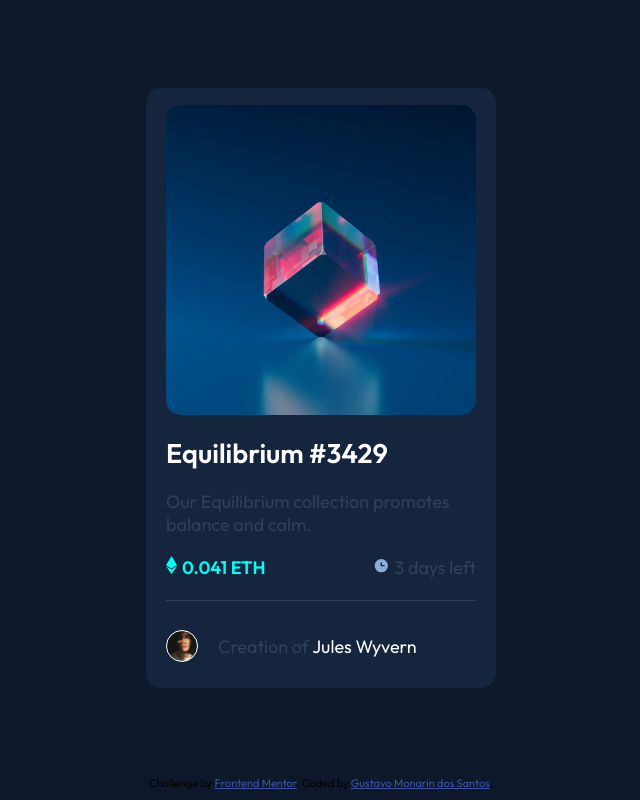
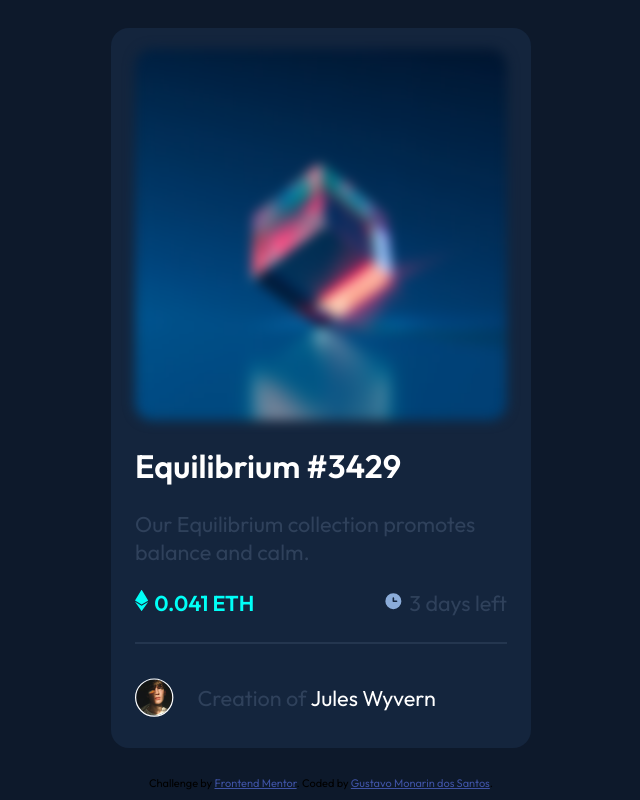
Before and after one commit to guhmonarin/nft-preview-card-component-main, a plain HTML site: page index.html in a window 1280 px wide. In both pictures the pointer is over the element 640 px from the left and 388 px from the top of the page. Shown: the whole page, without its empty margins (319-959 px from the left). Drawn offline with Linux system fonts and the light colour scheme.

Commit message:
versao 1.01

```diff
--- a/index.html
+++ b/index.html
@@ -14,13 +14,13 @@
   <main>
     <section class="container">
       <img src="./images/image-equilibrium.jpg" alt="Foto de um cubo colorido" class="container__imagem">
-      <h2 class="container__titulo">Equilibrium #3429</h2>
+      <h1 class="container__titulo">Equilibrium #3429</h1>
       <p class="container__texto">Our Equilibrium collection promotes balance and calm.</p>
       <ul class="container__lista">
         <li class="container__lista-item--preco">0.041 ETH</li>
         <li class="container__lista-item--dias">3 days left</li>
       </ul>
-      <p class="container__autor">Creation of <span class="container__autor--nome">Jules Wyvern</span></p>
+      <p class="container__autor">Creation of <a href="#" class="container__autor--nome">Jules Wyvern</a></p>
     </section>
   </main>
   <footer class="attribution">
--- a/style.css
+++ b/style.css
@@ -34,18 +34,35 @@ main {
     flex-direction: column;
     height: 600px;
     max-width: 350px;
+    transition: all 0.5s;
+}
+
+.container:hover {
+    transform: scale(1.2);
 }
 
 .container__imagem {
     margin: 7px 20px 0 20px;
     max-width: 310px;
     border-radius: 15px;
+    transition: all 0.5s;
+}
+
+.container__imagem:hover {
+    filter: blur(5px);
 }
 
 .container__titulo {
     color: var(--White);
     font-weight: 700;
     padding: 0 20px;
+    cursor: pointer;
+    transition: all 0.5s;
+}
+
+.container__titulo:hover {
+    filter: blur(1px);
+    transform: scale(1.04);
 }
 
 .container__texto {
@@ -65,6 +82,8 @@ main {
 .container__lista-item--preco {
     color: var(--Cyan);
     font-weight: 700;
+    transition: all 0.5s;
+    cursor: pointer;
 }
 
 .container__lista-item--preco::before {
@@ -72,15 +91,27 @@ main {
     padding: 0 5px 0 0;
 }
 
+.container__lista-item--preco:hover {
+    filter: blur(1px);
+    transform: scale(1.04);
+}
+
 .container__lista-item--dias {
     color: var(--Very-dark-blue-line);
     font-weight: 500;
-
+    cursor: pointer;
+    transition: all 0.5s;
 }
 
 .container__lista-item--dias::before {
     content: url(./images/icon-clock.svg);
     padding: 0 5px 0 0;
+
+}
+
+.container__lista-item--dias:hover {
+    filter: blur(1px);
+    transform: scale(1.04);
 }
 
 .container__autor {
@@ -88,6 +119,7 @@ main {
     padding: 20px 0;
     border-top: 1px solid var(--Very-dark-blue-line);
     color: var(--Very-dark-blue-line);
+
 
 }
 
@@ -108,6 +140,13 @@ main {
 
 .container__autor--nome {
     color: var(--White);
+    text-decoration: none;
+    transition: all 0.5s;
+}
+
+.container__autor--nome:hover {
+    filter: blur(1px);
+    transform: scale(1.04);
 }
 
 .attribution {
```
